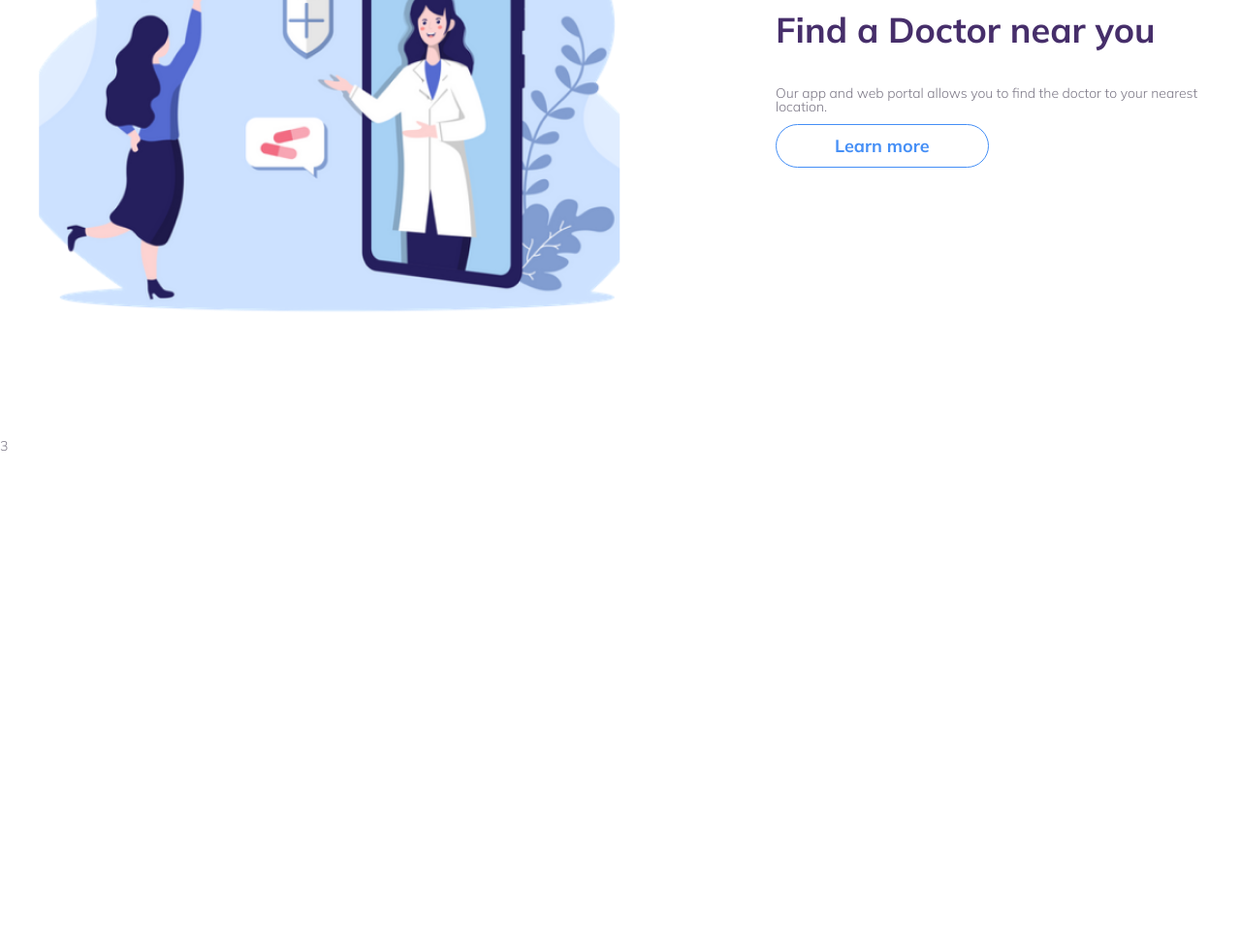
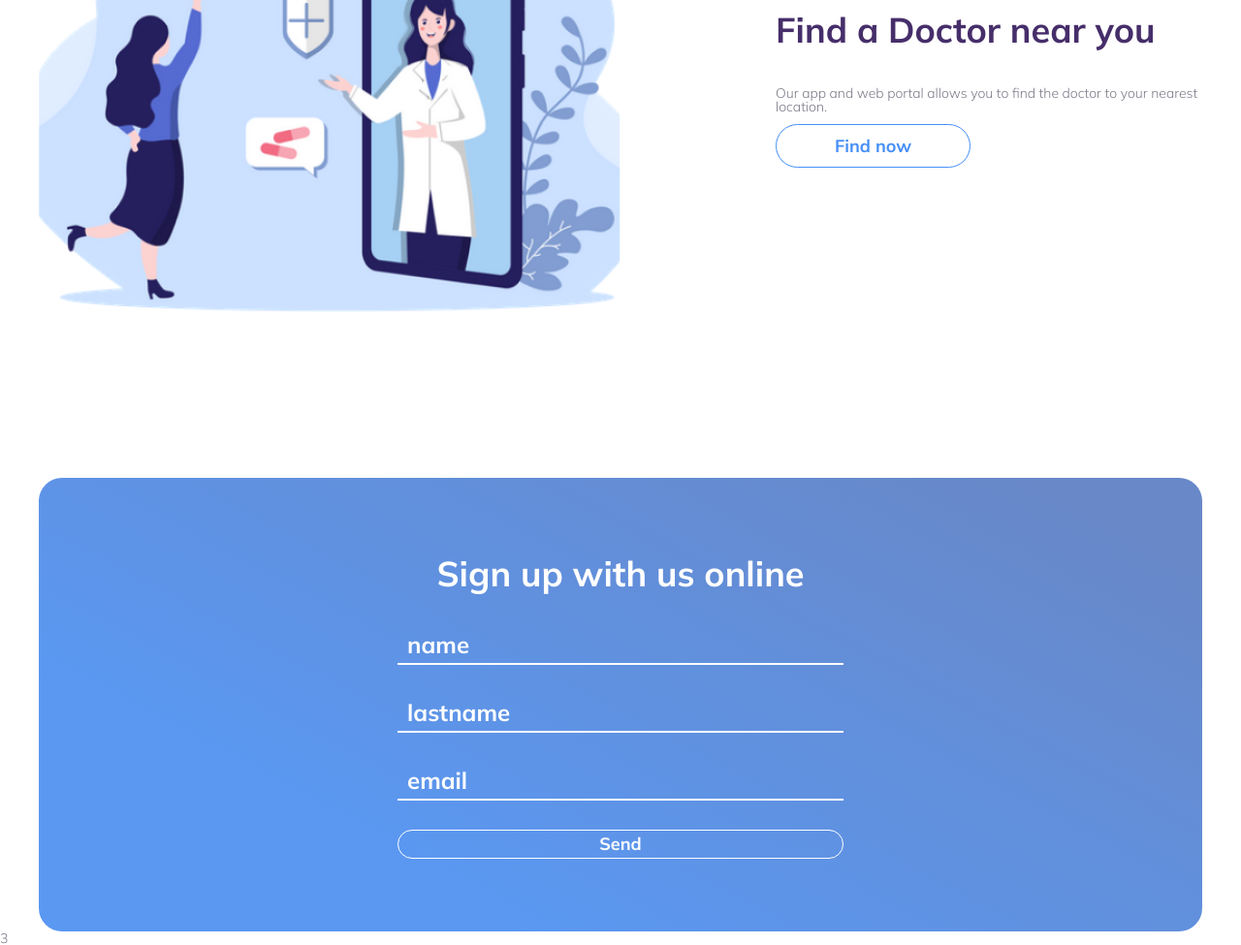
Before and after one commit to Nomex2008/Site-VirtualHealthcareServices, a website built with Vite: page index.html in a window 1280 px wide. Shown: the part 3042-4017 px from the top of the page at 97% size. Before the commit the page ends 3509 px from the top, so only its background shows below. Built offline with nearby package versions, Linux system fonts and the light colour scheme.

Commit message:
Commit 5 (email)
Add section-email.

```diff
--- a/index.html
+++ b/index.html
@@ -211,7 +211,7 @@
                     <p>Trafalgar provides progressive, and affordable healthcare, accessible on mobile and online for everyone. To us, it’s not just work. We take pride in the solutions we deliver</p>
                   </div>
 
-                  <a href="" class="info__btn">
+                  <a href="#" class="info__btn">
                     Learn more
                   </a>
 
@@ -242,8 +242,8 @@
                     <p>Our dedicated patient engagement app and web portal allow you to access information instantaneously (no tedeous form, long calls, or administrative hassle) and securely</p>
                   </div>
 
-                  <a href="" class="info__btn">
-                    Learn more
+                  <a href="#" class="info__btn">
+                    Download
                   </a>
 
                 </div>
@@ -273,13 +273,40 @@
                     <p>Our  app and web portal allows you to find the doctor to your nearest location. </p>
                   </div>
 
-                  <a href="" class="info__btn">
-                    Learn more
+                  <a href="#" class="info__btn">
+                    Find now
                   </a>
 
                 </div>
               </div>
 
+            </div>
+          </div>
+        </section>
+
+        <section class="email">
+          <div class="container">
+            <div class="email__body">
+              <div class="email__content">
+
+                <h3 class="email__title">
+                  Sign up with us online
+                </h3>
+
+                <input placeholder="name" type="text" class="email__input">
+                <div class="email__input-line"></div>
+
+                <input placeholder="lastname" type="text" class="email__input">
+                <div class="email__input-line"></div>
+
+                <input placeholder="email" type="text" class="email__input">
+                <div class="email__input-line"></div>
+
+                <a href="#" class="email__btn">
+                  Send
+                </a>
+
+              </div>
             </div>
           </div>
         </section>
--- a/style.css
+++ b/style.css
@@ -255,6 +255,7 @@ body {
 .info__body {
   display: flex;
   align-items: center;
+  justify-content: space-between;
 }
 .info__body-reverce {
   flex-direction: row-reverse;
@@ -270,7 +271,7 @@ body {
 }
 
 .info__content-wrapper {
-  width: 50%;
+  width: 46%;
   display: flex;
   justify-content: end;
 }
@@ -313,3 +314,74 @@ body {
   background-color: #458FF6;
   border: 1.4px solid #fff;
 }
+
+/*email*/
+.email {
+  padding-top: 40px;
+}
+
+.email__body {
+  border-radius: 24px;
+  background: linear-gradient(208deg, #6888C8 9.05%, #5A98F2 76.74%);
+}
+
+.email__content {
+  padding: 75px 0;
+
+  max-width: 460px;
+  margin: 0 auto;
+  text-align: center;
+
+  display: flex;
+  flex-direction: column;
+}
+
+.email__title {
+  color: #FFF;
+  font-size: 36px;
+  font-weight: 700;
+  line-height: 48px; /* 133.333% */
+}
+
+.email__input {
+  margin-top: 30px;
+
+  background-color: transparent;
+  padding: 0 10px;
+  color: #fff;
+  font-size: 24px;
+  font-style: normal;
+  font-weight: 700;
+  line-height: 38px; /* 158.333% */
+}
+.email__input::placeholder {
+  color: #fff;
+}
+.email__input-line{
+  display: block;
+  position: relative;
+  top: 0;
+  left: 0;
+  width: 100%;
+  height: 2px;
+  background-color: #fff;
+}
+
+.email__btn {
+  margin-top: 30px;
+  padding: 5px 0;
+
+  color: #FFF;
+  text-align: center;
+  font-size: 18px;
+  font-weight: 700;
+
+  border-radius: 55px;
+  border: 1.4px solid #FFF;
+
+  transition: all .3s ease;
+}
+.email__btn:hover {
+  background-color: #fff;
+  color: #5A98F2;
+}
```
